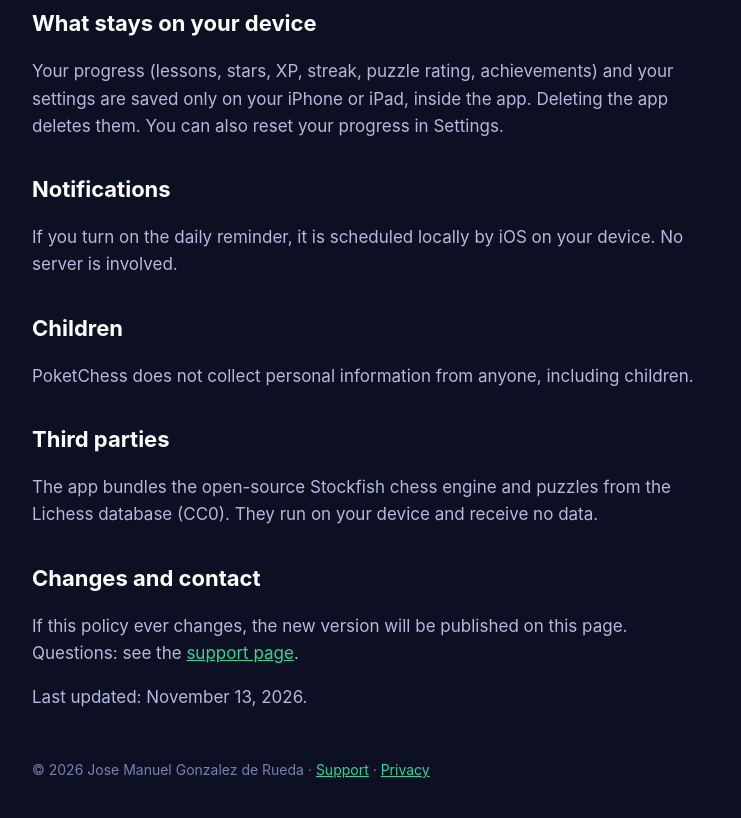
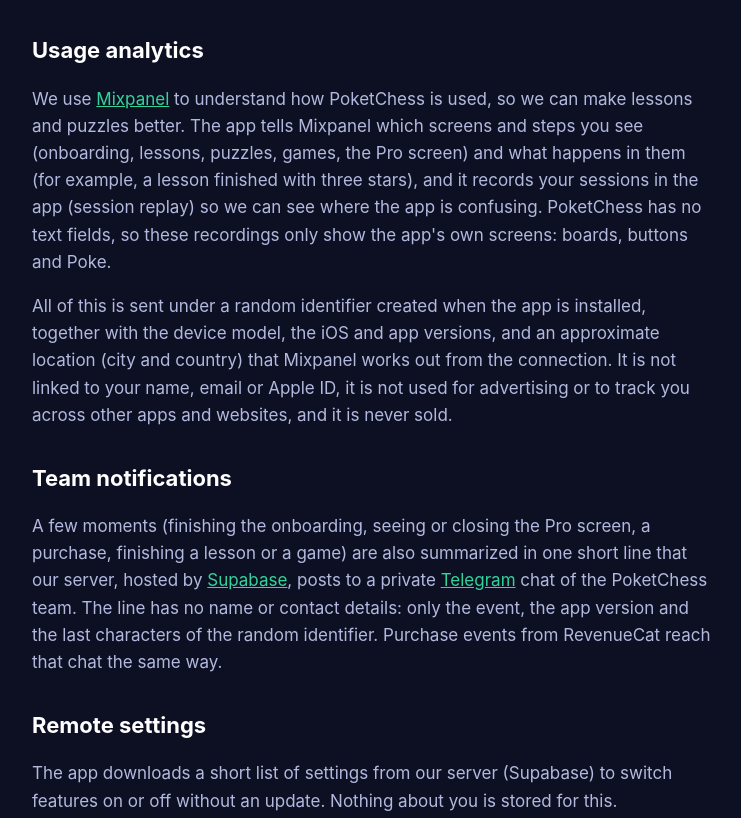
Before and after one commit to manurueda/poketchess-site, a plain HTML site: page privacy.html in a window 1280 px wide. Shown: the part 635-1453 px from the top of the page, without its empty margins (268-1009 px from the left). Drawn offline with Linux system fonts and the light colour scheme.

Commit message:
Privacy policy: usage analytics (Mixpanel, session replay), team notifications (Supabase, Telegram) and remote settings
Co-Authored-By: Claude Opus 5.5 <noreply@anthropic.com>
Claude-Session: https://claude.ai/code/session_01Djtd9z2rmzqV9BbqWGTPdc

```diff
--- a/privacy.html
+++ b/privacy.html
@@ -7,18 +7,27 @@ p,li{color:var(--muted)}a{color:var(--green)}.card{background:var(--card);border
 footer{margin-top:48px;font-size:14px;color:#7880AE}</style></head><body><main>
 <header><img src="icon.png" alt=""><div><h1>Privacy Policy</h1><p style="margin:4px 0 0">PoketChess · get better at chess, five minutes a day</p></div></header>
 
-<div class="card"><p><strong>PoketChess collects almost nothing.</strong> Playing works fully offline: there is no account, no sign-in, no analytics, no advertising and no tracking. Your games, lessons and progress never leave your device. The only exception is buying PoketChess Pro, explained below.</p></div>
+<div class="card"><p><strong>PoketChess collects very little.</strong> Playing works fully offline: there is no account, no sign-in, no advertising and no tracking across apps. Your games, lessons and progress stay on your device. When you are online, the app sends anonymous usage analytics that help us improve it, and buying PoketChess Pro is validated by our purchase provider. Both are explained below.</p></div>
 <h2>Purchases (PoketChess Pro)</h2>
 <p>Subscriptions and the lifetime unlock are sold and charged by Apple through your Apple ID; we never see your payment details. To confirm that you have Pro, the app sends the purchase receipt to RevenueCat, our purchase-validation provider, under a random anonymous identifier. RevenueCat keeps a record of the purchase (product, date, country, price) so it can restore it on your other devices. It is not linked to your name or email and is not used for tracking or advertising. See <a href="https://www.revenuecat.com/privacy">RevenueCat's privacy policy</a>.</p>
+<h2>Usage analytics</h2>
+<p>We use <a href="https://mixpanel.com/legal/privacy-policy/">Mixpanel</a> to understand how PoketChess is used, so we can make lessons and puzzles better. The app tells Mixpanel which screens and steps you see (onboarding, lessons, puzzles, games, the Pro screen) and what happens in them (for example, a lesson finished with three stars), and it records your sessions in the app (session replay) so we can see where the app is confusing. PoketChess has no text fields, so these recordings only show the app's own screens: boards, buttons and Poke.</p>
+<p>All of this is sent under a random identifier created when the app is installed, together with the device model, the iOS and app versions, and an approximate location (city and country) that Mixpanel works out from the connection. It is not linked to your name, email or Apple ID, it is not used for advertising or to track you across other apps and websites, and it is never sold.</p>
+<h2>Team notifications</h2>
+<p>A few moments (finishing the onboarding, seeing or closing the Pro screen, a purchase, finishing a lesson or a game) are also summarized in one short line that our server, hosted by <a href="https://supabase.com/privacy">Supabase</a>, posts to a private <a href="https://telegram.org/privacy">Telegram</a> chat of the PoketChess team. The line has no name or contact details: only the event, the app version and the last characters of the random identifier. Purchase events from RevenueCat reach that chat the same way.</p>
+<h2>Remote settings</h2>
+<p>The app downloads a short list of settings from our server (Supabase) to switch features on or off without an update. Nothing about you is stored for this.</p>
 <h2>What stays on your device</h2>
 <p>Your progress (lessons, stars, XP, streak, puzzle rating, achievements) and your settings are saved only on your iPhone or iPad, inside the app. Deleting the app deletes them. You can also reset your progress in Settings.</p>
 <h2>Notifications</h2>
 <p>If you turn on the daily reminder, it is scheduled locally by iOS on your device. No server is involved.</p>
 <h2>Children</h2>
-<p>PoketChess does not collect personal information from anyone, including children.</p>
+<p>PoketChess does not collect personal information such as names, email addresses or contact details from anyone, including children. The anonymous usage data described above contains none of them.</p>
 <h2>Third parties</h2>
-<p>The app bundles the open-source Stockfish chess engine and puzzles from the Lichess database (CC0). They run on your device and receive no data.</p>
+<p>Data leaves the device only to the providers named above: RevenueCat (purchases), Mixpanel (usage analytics), and Supabase and Telegram (team notifications). The app also bundles the open-source Stockfish chess engine and puzzles from the Lichess database (CC0); they run on your device and receive no data.</p>
+<h2>Your choices</h2>
+<p>Deleting the app stops all of the above. To ask us to delete the usage data sent from your device, write to us from the <a href="index.html">support page</a>.</p>
 <h2>Changes and contact</h2>
 <p>If this policy ever changes, the new version will be published on this page. Questions: see the <a href="index.html">support page</a>.</p>
-<p>Last updated: November 13, 2026.</p>
+<p>Last updated: November 18, 2026.</p>
 <footer>© 2026 Jose Manuel Gonzalez de Rueda · <a href="index.html">Support</a> · <a href="privacy.html">Privacy</a></footer></main></body></html>
```
Also changed, not shown: index.html (+1 -1 lines).
